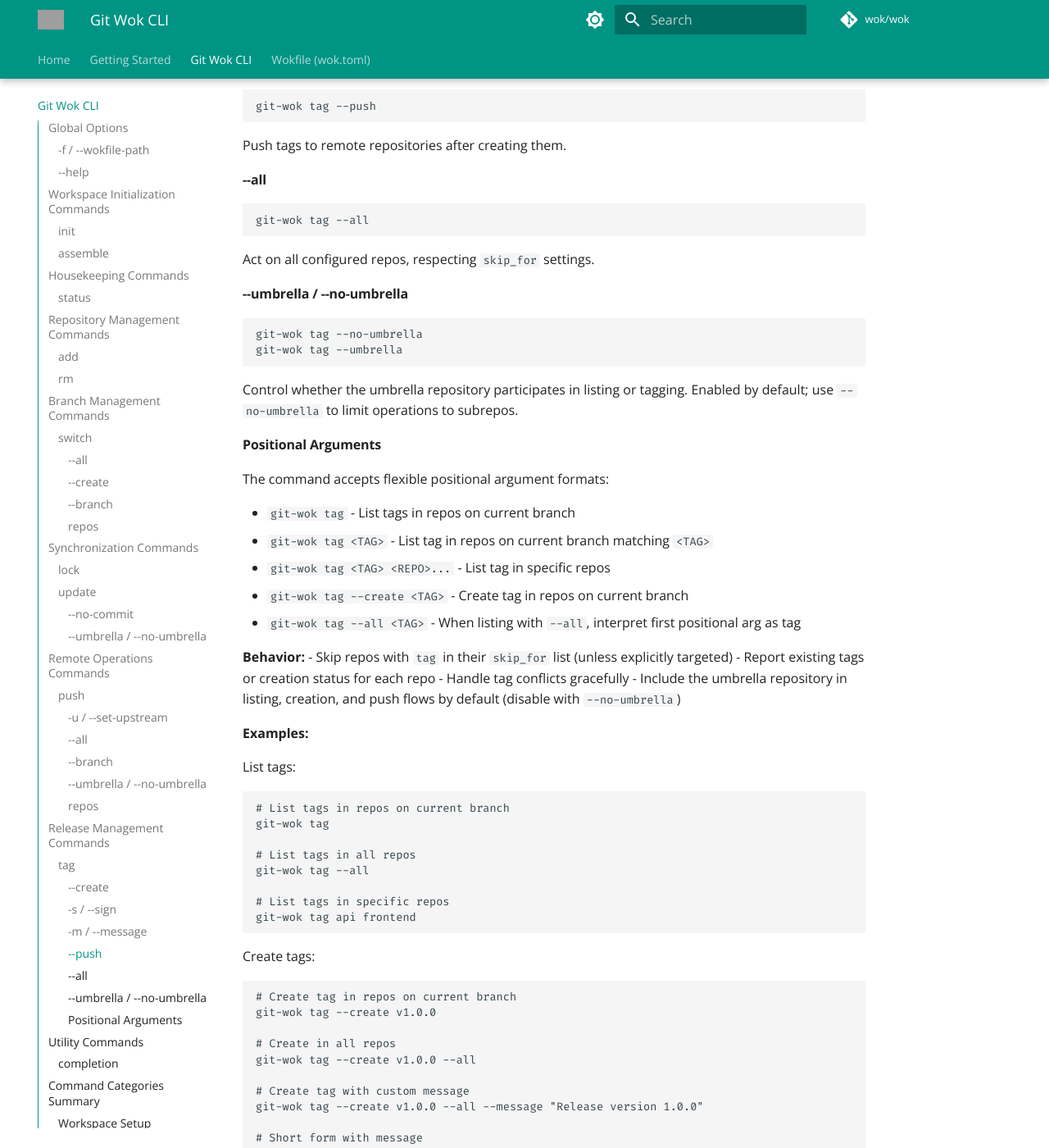
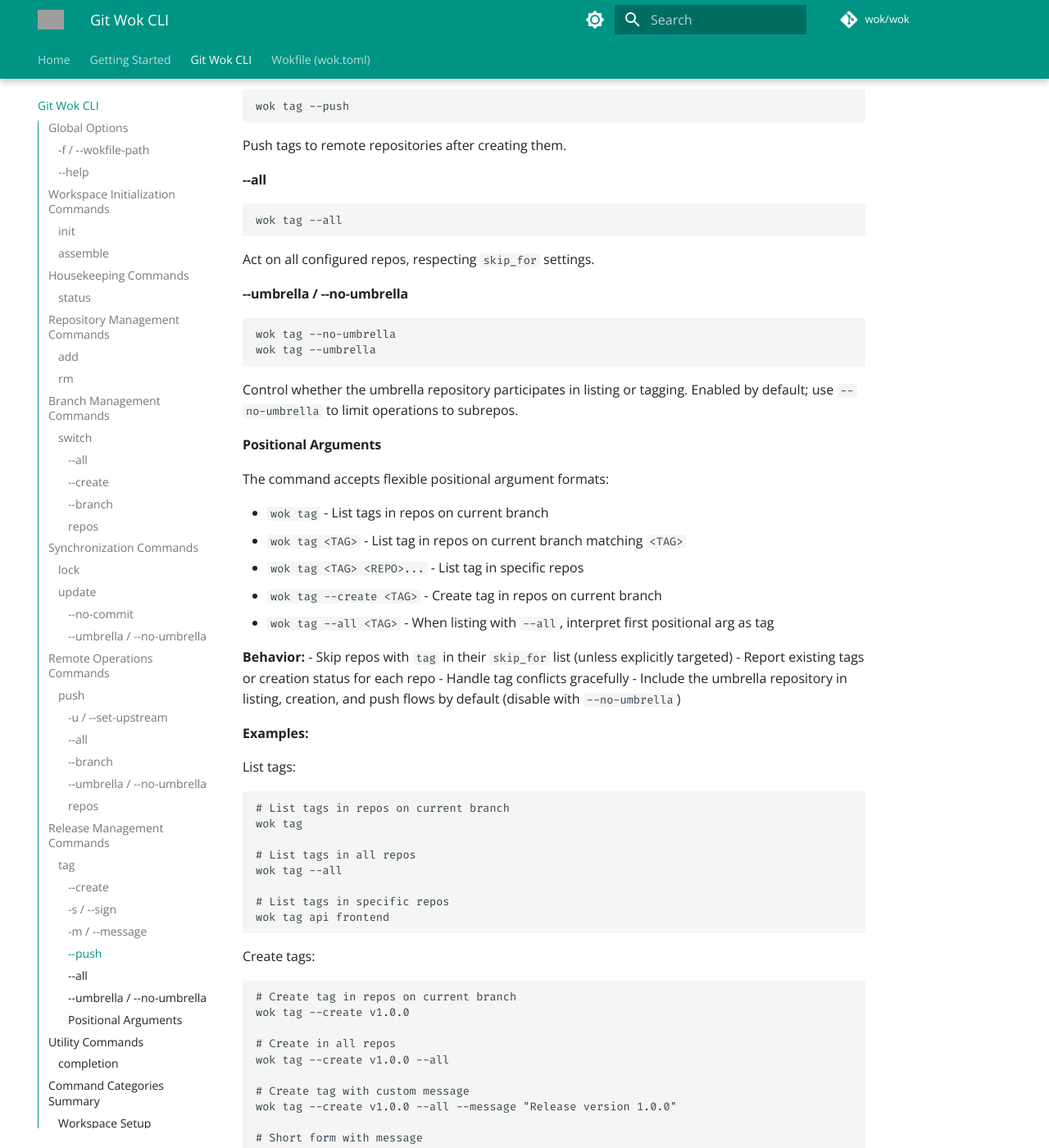
Before and after one commit to wokdev/wok, an MkDocs documentation site: the page built from docs/cli.md, in a window 1280 px wide and 1400 px high, scrolled down 11679 px. Shown: the whole window at 82% size. Built offline with MkDocs 1.6.1 and Material for MkDocs 9.7.7, drawn with Linux system fonts in a browser that asks for light colours; some of the changed text lies outside the part shown; grey boxes are pictures that could not be loaded.

Commit message:
Rename git-wok binary to wok
- Update binary name in Cargo.toml from 'git-wok' to 'wok'
- Update clap application name in src/bin/git_wok.rs
- Update library documentation references in src/lib.rs
- Update completion script generation to use 'wok' as bin_name
- Update all test files to reference 'wok' binary and assertions
- Update all documentation files (README, getting-started, cli, wokfile)
- Replace 'git-wok' with 'wok' in all command examples and references

The cargo package name remains 'git-wok' for backward compatibility
with existing installations via 'cargo install git-wok'.

All 89 tests pass successfully with the new binary name.

````diff
--- a/Cargo.toml
+++ b/Cargo.toml
@@ -10,7 +10,7 @@
 repository = "https://codeberg.org/wok/wok"
 
 [[bin]]
-name = "git-wok"
+name = "wok"
 path = "src/bin/git_wok.rs"
 
 [dependencies]
--- a/docs/cli.md
+++ b/docs/cli.md
@@ -9,8 +9,8 @@
 ### -f / --wokfile-path
 
 ```sh
-git-wok -f <WOK_FILE_PATH>
-git-wok --wokfile-path <WOK_FILE_PATH>
+wok -f <WOK_FILE_PATH>
+wok --wokfile-path <WOK_FILE_PATH>
 ```
 
 !!! abstract "Default"
@@ -21,8 +21,8 @@
 ### --help
 
 ```sh
-git-wok --help
-git-wok <COMMAND> --help
+wok --help
+wok <COMMAND> --help
 ```
 
 Show the list of possible commands and global options. When used with a specific subcommand, show help for that subcommand.
@@ -34,7 +34,7 @@
 ### init
 
 ```sh
-git-wok init
+wok init
 ```
 
 Initialize Git Wok configuration in an umbrella repository.
@@ -57,13 +57,13 @@
 mkdir my-workspace && cd my-workspace
 git init
 git submodule add https://github.com/user/api api
-git-wok init
+wok init
 ```
 
 ### assemble
 
 ```sh
-git-wok assemble <DIRECTORY>
+wok assemble <DIRECTORY>
 ```
 
 Assemble a workspace by initializing subrepos and generating the configuration.
@@ -90,7 +90,7 @@
 #   docs/      (git repo)
 
 cd workspace
-git-wok assemble .
+wok assemble .
 
 # Now you have:
 # workspace/.git
@@ -105,7 +105,7 @@
 ### status
 
 ```sh
-git-wok status [--fetch]
+wok status [--fetch]
 ```
 
 Show the status of the umbrella repository and all configured subrepos.
@@ -137,7 +137,7 @@
 **Example with fetch:**
 
 ```sh
-git-wok status --fetch
+wok status --fetch
 ```
 
 Output:
@@ -162,7 +162,7 @@
 ### add
 
 ```sh
-git-wok add <SUBMODULE_PATH>
+wok add <SUBMODULE_PATH>
 ```
 
 Add a submodule previously configured in the repository to the [Wokfile](./wokfile.md).
@@ -177,13 +177,13 @@
 **Example:**
 ```sh
 git submodule add https://github.com/user/component component
-git-wok add component
+wok add component
 ```
 
 ### rm
 
 ```sh
-git-wok rm <SUBMODULE_PATH>
+wok rm <SUBMODULE_PATH>
 ```
 
 Remove a submodule from [Wokfile](./wokfile.md) configuration.
@@ -195,7 +195,7 @@
 
 **Example:**
 ```sh
-git-wok rm component
+wok rm component
 # Then, if desired:
 git submodule deinit component
 git rm component
@@ -208,7 +208,7 @@
 ### switch
 
 ```sh
-git-wok switch [OPTIONS] [REPOS]...
+wok switch [OPTIONS] [REPOS]...
 ```
 
 Switch repositories to a specified branch with fine-grained control.
@@ -218,17 +218,17 @@
 #### --all
 
 ```sh
-git-wok switch --all
+wok switch --all
 ```
 
 Act on all configured repos, respecting `skip_for` settings. Repos in the skip list can still be targeted explicitly.
 
-**Note:** This flag replaces the deprecated `head switch` command. Use `git-wok switch --all` to switch all repositories to the umbrella's current branch.
+**Note:** This flag replaces the deprecated `head switch` command. Use `wok switch --all` to switch all repositories to the umbrella's current branch.
 
 #### --create
 
 ```sh
-git-wok switch --create
+wok switch --create
 ```
 
 Create the target branch in repositories if it doesn't exist. Without this flag, the command fails if the branch doesn't exist.
@@ -236,7 +236,7 @@
 #### --branch <BRANCH>
 
 ```sh
-git-wok switch --branch <BRANCH_NAME>
+wok switch --branch <BRANCH_NAME>
 ```
 
 Use the specified branch name instead of the current umbrella repository branch.
@@ -244,7 +244,7 @@
 #### repos
 
 ```sh
-git-wok switch <REPO1> <REPO2> ...
+wok switch <REPO1> <REPO2> ...
 ```
 
 Specific repositories to switch. If not provided and `--all` is not used, switches repos matching the current umbrella branch.
@@ -253,19 +253,19 @@
 ```sh
 # Switch repos matching current branch
 git checkout main
-git-wok switch
+wok switch
 
 # Switch all repos
-git-wok switch --all
+wok switch --all
 
 # Switch specific repos
-git-wok switch api frontend
+wok switch api frontend
 
 # Switch to specific branch
-git-wok switch --all --branch develop
+wok switch --all --branch develop
 
 # Create and switch to new branch
-git-wok switch --all --create --branch feature-new
+wok switch --all --create --branch feature-new
 ```
 
 **Behavior:**
@@ -292,7 +292,7 @@
 ### lock
 
 ```sh
-git-wok lock
+wok lock
 ```
 
 Lock the current submodule state by committing submodule commit references.
@@ -334,11 +334,11 @@
 cd frontend && git commit -am "Update UI" && cd ..
 
 # Lock the state - creates commit with summary
-git-wok lock
+wok lock
 # Output: Locked submodule state
 
 # Running lock again with no changes
-git-wok lock
+wok lock
 # Output: No submodule changes detected; nothing to lock
 
 # Umbrella repo now has a commit with updated submodule pointers
@@ -354,7 +354,7 @@
 ### update
 
 ```sh
-git-wok update [OPTIONS]
+wok update [OPTIONS]
 ```
 
 Update submodules by fetching and merging latest changes from remotes.
@@ -371,7 +371,7 @@
 #### --no-commit
 
 ```sh
-git-wok update --no-commit
+wok update --no-commit
 ```
 
 Stage submodule updates without creating a commit in the umbrella repository.
@@ -379,8 +379,8 @@
 #### --umbrella / --no-umbrella
 
 ```sh
-git-wok update --no-umbrella
-git-wok update --umbrella
+wok update --no-umbrella
+wok update --umbrella
 ```
 
 Control whether the umbrella repository is fetched and merged alongside subrepos. Enabled by default; use `--no-umbrella` to skip updating the umbrella repo.
@@ -394,15 +394,15 @@
 **Examples:**
 ```sh
 # Update and commit
-git-wok update
+wok update
 
 # Update but review before committing
-git-wok update --no-commit
+wok update --no-commit
 git diff --staged
 git commit -m "Update submodules"
 
 # Update only subrepos, skip umbrella
-git-wok update --no-umbrella
+wok update --no-umbrella
 ```
 
 **Example output:**
@@ -454,7 +454,7 @@
 ### push
 
 ```sh
-git-wok push [OPTIONS] [REPOS]...
+wok push [OPTIONS] [REPOS]...
 ```
 
 Push changes from configured repositories to their remotes.
@@ -464,8 +464,8 @@
 #### -u / --set-upstream
 
 ```sh
-git-wok push -u
-git-wok push --set-upstream
+wok push -u
+wok push --set-upstream
 ```
 
 Set upstream tracking for new branches.
@@ -473,7 +473,7 @@
 #### --all
 
 ```sh
-git-wok push --all
+wok push --all
 ```
 
 Act on all configured repos, respecting `skip_for` settings.
@@ -481,7 +481,7 @@
 #### --branch <BRANCH>
 
 ```sh
-git-wok push --branch <BRANCH_NAME>
+wok push --branch <BRANCH_NAME>
 ```
 
 Push the specified branch instead of the current umbrella repository branch.
@@ -489,8 +489,8 @@
 #### --umbrella / --no-umbrella
 
 ```sh
-git-wok push --no-umbrella
-git-wok push --umbrella
+wok push --no-umbrella
+wok push --umbrella
 ```
 
 Control whether the umbrella repository is included in the push. The umbrella repo is included by default; pass `--no-umbrella` to skip it.
@@ -498,7 +498,7 @@
 #### repos
 
 ```sh
-git-wok push <REPO1> <REPO2> ...
+wok push <REPO1> <REPO2> ...
 ```
 
 Specific repositories to push. If not provided and `--all` is not used, pushes repos matching the current umbrella branch.
@@ -514,22 +514,22 @@
 **Examples:**
 ```sh
 # Push repos on current branch
-git-wok push
+wok push
 
 # Push all repos
-git-wok push --all
+wok push --all
 
 # Push specific repos
-git-wok push api docs
+wok push api docs
 
 # Push and set upstream
-git-wok push --all -u
+wok push --all -u
 
 # Push specific branch
-git-wok push --all --branch release/v2
+wok push --all --branch release/v2
 
 # Push only subrepos, skip umbrella
-git-wok push --all --no-umbrella
+wok push --all --no-umbrella
 ```
 
 ---
@@ -539,7 +539,7 @@
 ### tag
 
 ```sh
-git-wok tag [OPTIONS] [TAG] [REPOS]...
+wok tag [OPTIONS] [TAG] [REPOS]...
 ```
 
 Create, list, sign, and push tags across repositories.
@@ -554,7 +554,7 @@
 #### --create <TAG>
 
 ```sh
-git-wok tag --create <TAG_NAME>
+wok tag --create <TAG_NAME>
 ```
 
 Create a new tag with the specified name.
@@ -562,8 +562,8 @@
 #### -s / --sign
 
 ```sh
-git-wok tag -s
-git-wok tag --sign
+wok tag -s
+wok tag --sign
 ```
 
 Sign the tag with GPG. Requires GPG to be configured. Creates an annotated tag.
@@ -571,8 +571,8 @@
 #### -m / --message <MESSAGE>
 
 ```sh
-git-wok tag -m <MESSAGE>
-git-wok tag --message <MESSAGE>
+wok tag -m <MESSAGE>
+wok tag --message <MESSAGE>
 ```
 
 Add a message to create an annotated tag. If not provided with `--sign`, lightweight tags are created by default.
@@ -584,7 +584,7 @@
 #### --push
 
 ```sh
-git-wok tag --push
+wok tag --push
 ```
 
 Push tags to remote repositories after creating them.
@@ -592,7 +592,7 @@
 #### --all
 
 ```sh
-git-wok tag --all
+wok tag --all
 ```
 
 Act on all configured repos, respecting `skip_for` settings.
@@ -600,8 +600,8 @@
 #### --umbrella / --no-umbrella
 
 ```sh
-git-wok tag --no-umbrella
-git-wok tag --umbrella
+wok tag --no-umbrella
+wok tag --umbrella
 ```
 
 Control whether the umbrella repository participates in listing or tagging. Enabled by default; use `--no-umbrella` to limit operations to subrepos.
@@ -610,11 +610,11 @@
 
 The command accepts flexible positional argument formats:
 
-- `git-wok tag` - List tags in repos on current branch
-- `git-wok tag <TAG>` - List tag in repos on current branch matching `<TAG>`
-- `git-wok tag <TAG> <REPO>...` - List tag in specific repos
-- `git-wok tag --create <TAG>` - Create tag in repos on current branch
-- `git-wok tag --all <TAG>` - When listing with `--all`, interpret first positional arg as tag
+- `wok tag` - List tags in repos on current branch
+- `wok tag <TAG>` - List tag in repos on current branch matching `<TAG>`
+- `wok tag <TAG> <REPO>...` - List tag in specific repos
+- `wok tag --create <TAG>` - Create tag in repos on current branch
+- `wok tag --all <TAG>` - When listing with `--all`, interpret first positional arg as tag
 
 **Behavior:**
 - Skip repos with `tag` in their `skip_for` list (unless explicitly targeted)
@@ -627,51 +627,51 @@
 List tags:
 ```sh
 # List tags in repos on current branch
-git-wok tag
+wok tag
 
 # List tags in all repos
-git-wok tag --all
+wok tag --all
 
 # List tags in specific repos
-git-wok tag api frontend
+wok tag api frontend
 ```
 
 Create tags:
 ```sh
 # Create tag in repos on current branch
-git-wok tag --create v1.0.0
+wok tag --create v1.0.0
 
 # Create in all repos
-git-wok tag --create v1.0.0 --all
+wok tag --create v1.0.0 --all
 
 # Create tag with custom message
-git-wok tag --create v1.0.0 --all --message "Release version 1.0.0"
+wok tag --create v1.0.0 --all --message "Release version 1.0.0"
 
 # Short form with message
-git-wok tag --create v1.0.0 --all -m "Release version 1.0.0"
+wok tag --create v1.0.0 --all -m "Release version 1.0.0"
 
 # Create signed tag
-git-wok tag --create v1.0.0 --all --sign
+wok tag --create v1.0.0 --all --sign
 
 # Create signed tag with message (short form)
-git-wok tag --create v1.0.0 --all -s -m "Signed release v1.0.0"
+wok tag --create v1.0.0 --all -s -m "Signed release v1.0.0"
 
 # Create, sign, and push
-git-wok tag --create v1.0.0 --all --sign --push
+wok tag --create v1.0.0 --all --sign --push
 
 # Create in specific repos
-git-wok tag --create v2.0.0 api docs
+wok tag --create v2.0.0 api docs
 
 # Create only in subrepos, skip umbrella
-git-wok tag --create v2.0.0 --all --no-umbrella
+wok tag --create v2.0.0 --all --no-umbrella
 ```
 
 Alternative syntax (positional tag argument):
 ```sh
 # These work similarly to --create
-git-wok tag v1.0.0 --all --sign --push
-git-wok tag v1.0.0 --all -s -m "Release version 1.0.0"
-git-wok tag v2.0.0 api docs
+wok tag v1.0.0 --all --sign --push
+wok tag v1.0.0 --all -s -m "Release version 1.0.0"
+wok tag v2.0.0 api docs
 ```
 
 **Example output:**
@@ -690,7 +690,7 @@
 ### completion
 
 ```sh
-git-wok completion [SHELL]
+wok completion [SHELL]
 ```
 
 Generate shell completion script for the specified shell.
@@ -702,12 +702,12 @@
 
 Bash:
 ```sh
-git-wok completion bash > ~/.local/share/bash-completion/completions/git-wok
+wok completion bash > ~/.local/share/bash-completion/completions/wok
 ```
 
 Zsh:
 ```sh
-git-wok completion zsh > ~/.zsh/completions/_git-wok
+wok completion zsh > ~/.zsh/completions/_wok
 # Add to .zshrc if not already there:
 # fpath=(~/.zsh/completions $fpath)
 # autoload -Uz compinit && compinit
@@ -715,7 +715,7 @@
 
 Fish:
 ```sh
-git-wok completion fish > ~/.config/fish/completions/git-wok.fish
+wok completion fish > ~/.config/fish/completions/wok.fish
 ```
 
 ---
@@ -772,5 +772,5 @@
 
 Repos in skip lists can still be targeted explicitly:
 ```sh
-git-wok push archived-component  # This works even with skip_for = ["push"]
+wok push archived-component  # This works even with skip_for = ["push"]
 ```
````
Also changed, not shown: README.md (+5 -5 lines), docs/getting-started.md (+42 -42 lines), docs/wokfile.md (+12 -12 lines), 5 other files.
